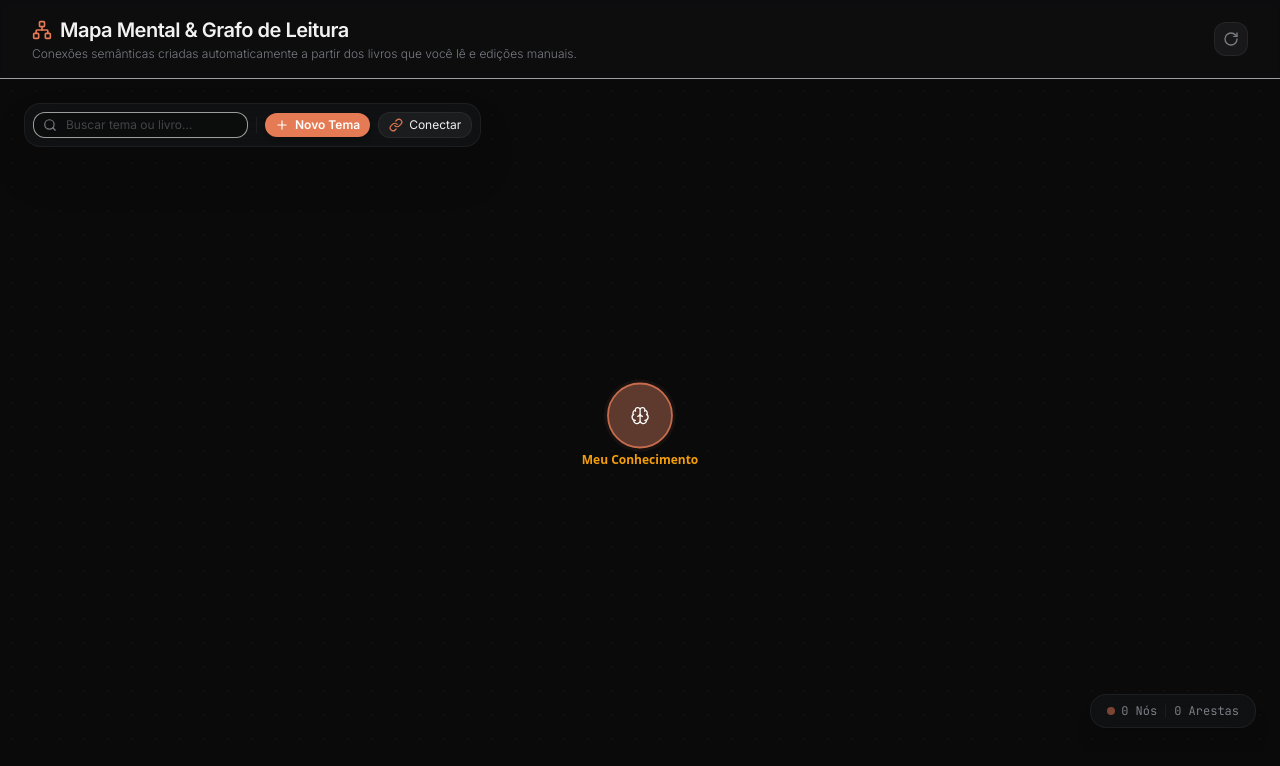
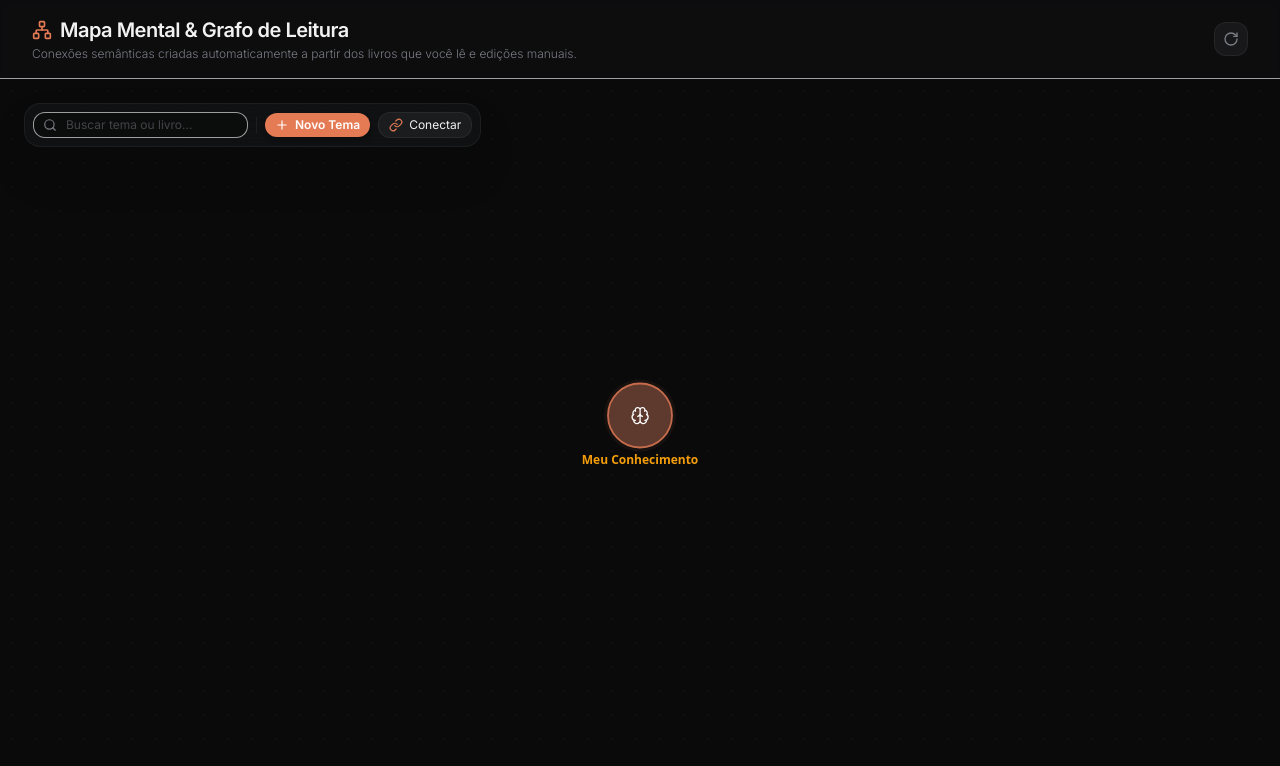
Before and after one commit to vhwcm/Aresta, a Nuxt app in the folder front/: page /grafo in a window 1280 px wide. Shown: the top 766 px of the page. Built offline with nearby package versions, Linux system fonts and the light colour scheme; no server answers.

Commit message:
refactor(front): remover indicador de estatísticas de nós e arestas do grafo

```diff
--- a/front/app/components/GraphCanvas.vue
+++ b/front/app/components/GraphCanvas.vue
@@ -53,18 +53,6 @@
     </div>
 
 
-    <!-- Indicador de Estatísticas de Nós -->
-    <div
-      class="absolute z-10 flex items-center gap-2 bg-bgPanel/80 backdrop-blur-md border border-divider rounded-2xl font-technical text-textSecondary shadow-xl"
-      :class="isCompact ? 'bottom-3 right-3 px-2.5 py-1 text-[10px]' : 'bottom-6 right-6 px-4 py-2 text-xs'"
-    >
-      <div class="flex items-center gap-1.5">
-        <span class="w-2 h-2 rounded-full bg-accent animate-pulse"></span>
-        <span>{{ nodes.length }} Nós</span>
-      </div>
-      <div class="h-3 w-px bg-divider"></div>
-      <div>{{ edges.length }} Arestas</div>
-    </div>
   </div>
 </template>
 
```
